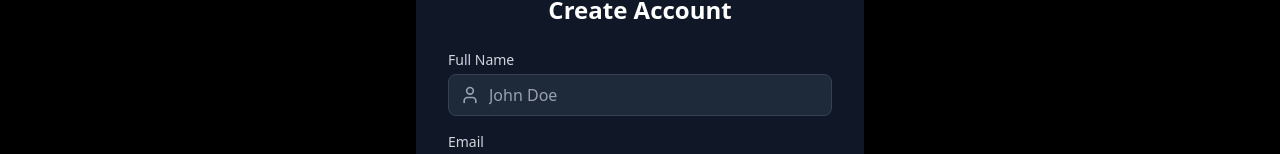
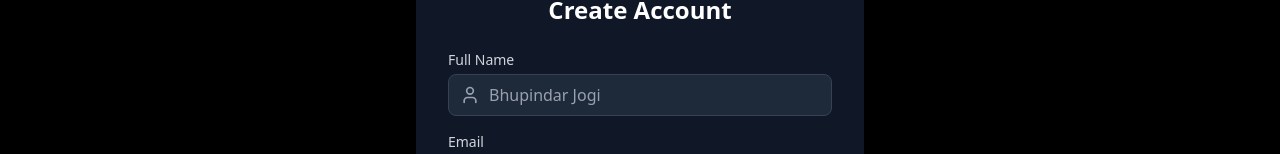
Before and after one commit to ritikace12/Hangout-frontend, a React (Vite) app: page /signup in a window 1280 px wide. Shown: the part 217-371 px from the top of the page. Built offline with nearby package versions, Linux system fonts and the light colour scheme; no server answers.

Commit message:
Your commit message

```diff
--- a/src/pages/SignUpPage.jsx
+++ b/src/pages/SignUpPage.jsx
@@ -3,7 +3,7 @@ import { Link, useNavigate } from "react-router-dom";
 import { useAuthStore } from "../store/useAuthStore";
 import toast from "react-hot-toast";
 import { useThemeStore } from "../store/useThemeStore";
-import { Eye, EyeOff, Loader2, Lock, Mail, User } from "lucide-react";
+import { Eye, EyeOff, Loader2, Lock, Mail, MessageSquare, User } from "lucide-react";
 
 const SignUpPage = () => {
   const [formData, setFormData] = useState({
@@ -33,7 +33,7 @@ const SignUpPage = () => {
   };
 
   return (
-    <div className={`h-screen flex items-center justify-center ${isDarkMode ? 'bg-black' : 'bg-white'}`}>
+    <div className={`min-h-screen flex items-center justify-center ${isDarkMode ? 'bg-black' : 'bg-white'}`}>
       <div className={`w-full max-w-md p-8 rounded-lg shadow-lg ${isDarkMode ? 'bg-gray-900' : 'bg-white'}`}>
         <h2 className={`text-2xl font-bold mb-6 text-center ${isDarkMode ? 'text-white' : 'text-black'}`}>
           Create Account
@@ -55,7 +55,7 @@ const SignUpPage = () => {
                     ? 'bg-gray-800 border-gray-700 text-white placeholder-gray-400 focus:ring-teal-500'
                     : 'bg-white border-gray-200 text-black placeholder-gray-500 focus:ring-lime-500'
                 }`}
-                placeholder="John Doe"
+                placeholder="Bhupindar Jogi"
                 value={formData.fullName}
                 onChange={(e) => setFormData({ ...formData, fullName: e.target.value })}
                 required
```
